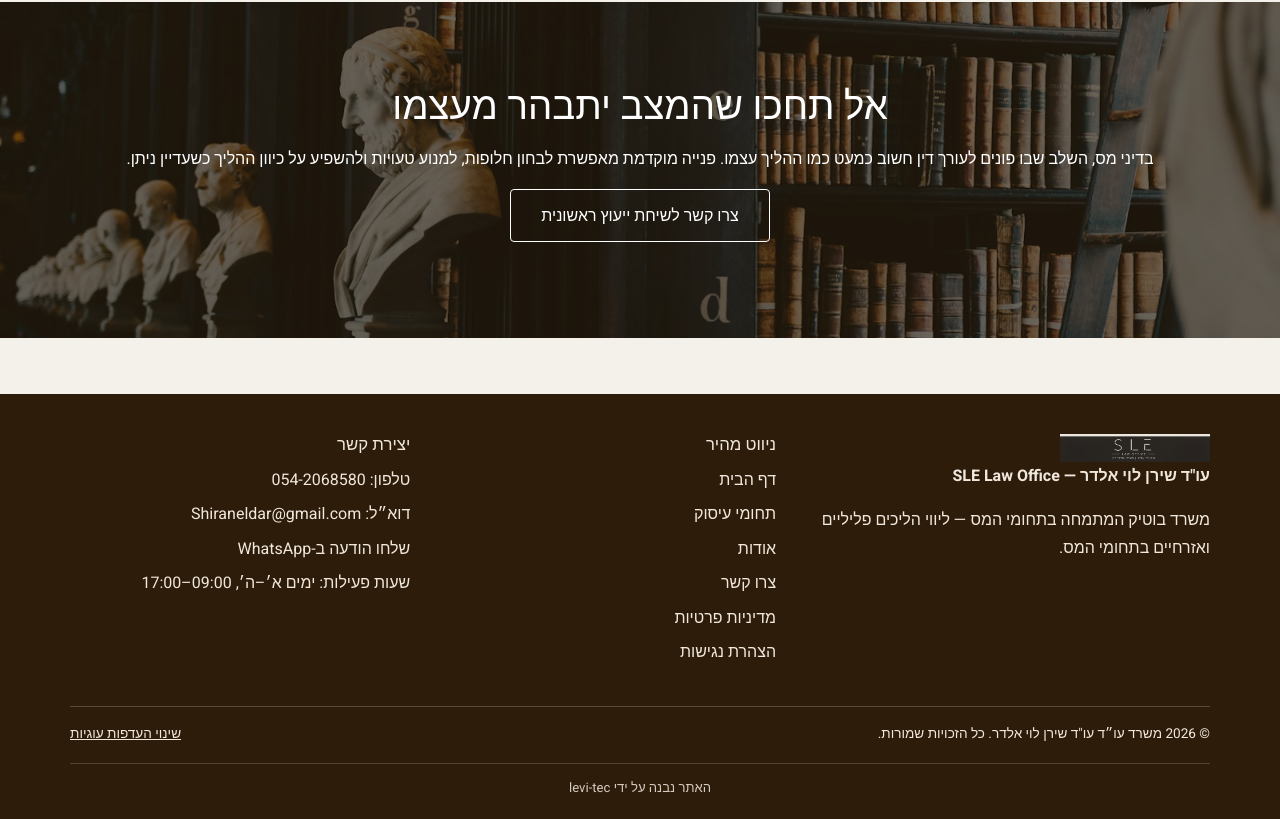
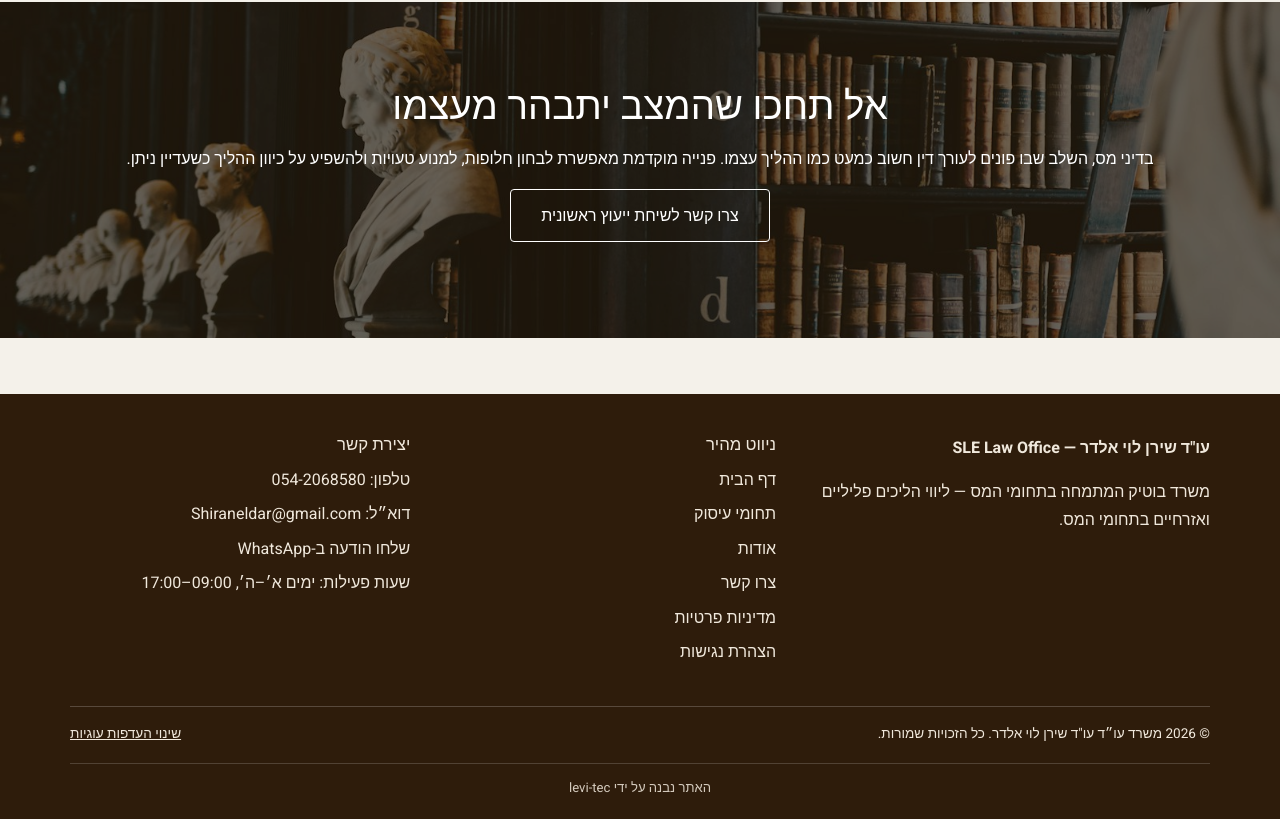
Before and after one commit to meni1221/sle-law-site, a React (Vite) app: page / in a window 1280 px wide. Shown: the part 2999-3818 px from the top of the page. Built offline with nearby package versions, Linux system fonts and the light colour scheme; no server answers.

Commit message:
feat: remove logo from footer

```diff
--- a/src/components/SiteFooter.tsx
+++ b/src/components/SiteFooter.tsx
@@ -11,14 +11,6 @@ export default function SiteFooter() {
     <footer className="site-footer">
       <div className="container footer-grid">
         <div>
-          <img
-            src="/logo-sle-versions.png"
-            alt="SLE Law Office — שירן לוי אלדר"
-            width={150}
-            height={28}
-            loading="lazy"
-            className="footer-logo"
-          />
           <p>
             <strong>
               {BUSINESS.name} — {BUSINESS.office}
--- a/src/index.css
+++ b/src/index.css
@@ -593,12 +593,6 @@ textarea:focus-visible {
   gap: 1.6rem;
   padding-block: 2.5rem;
 }
-.footer-logo {
-  width: 150px;
-  height: 28px;
-  object-fit: cover;
-  object-position: 50% 100%;
-}
 .footer-heading {
   font-family: var(--font-heading);
   font-size: 1.05rem;
```
